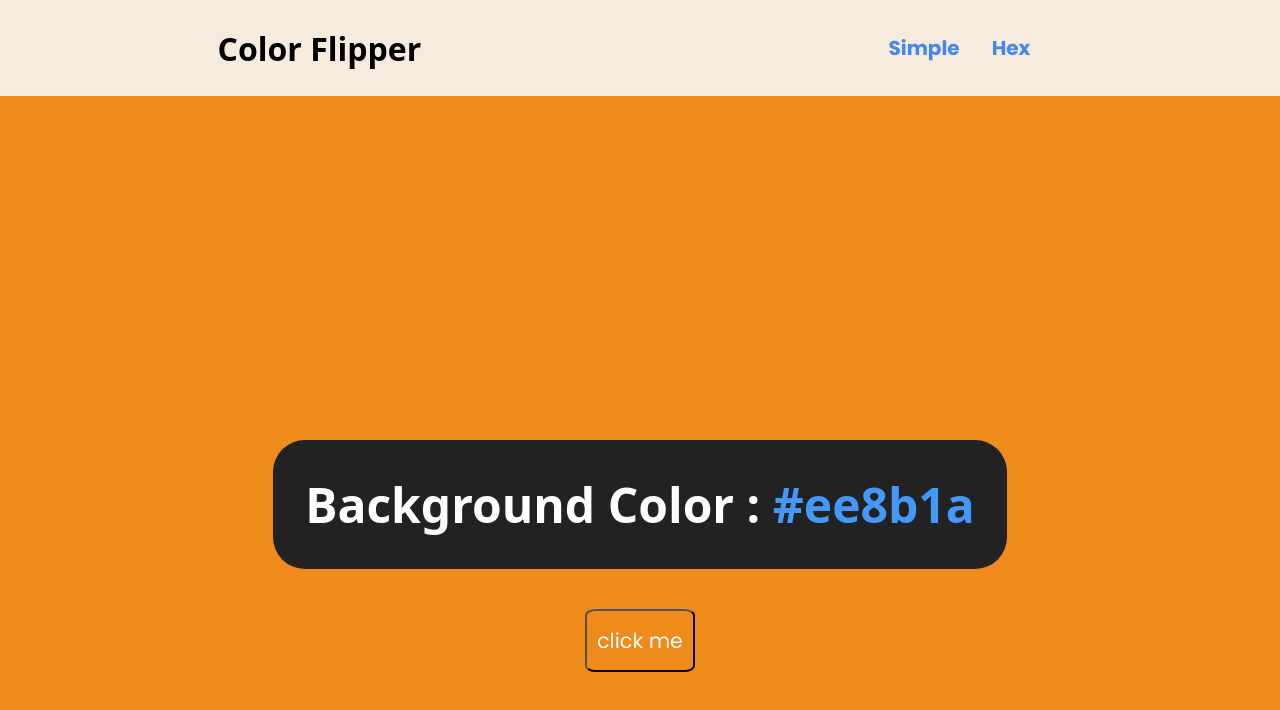
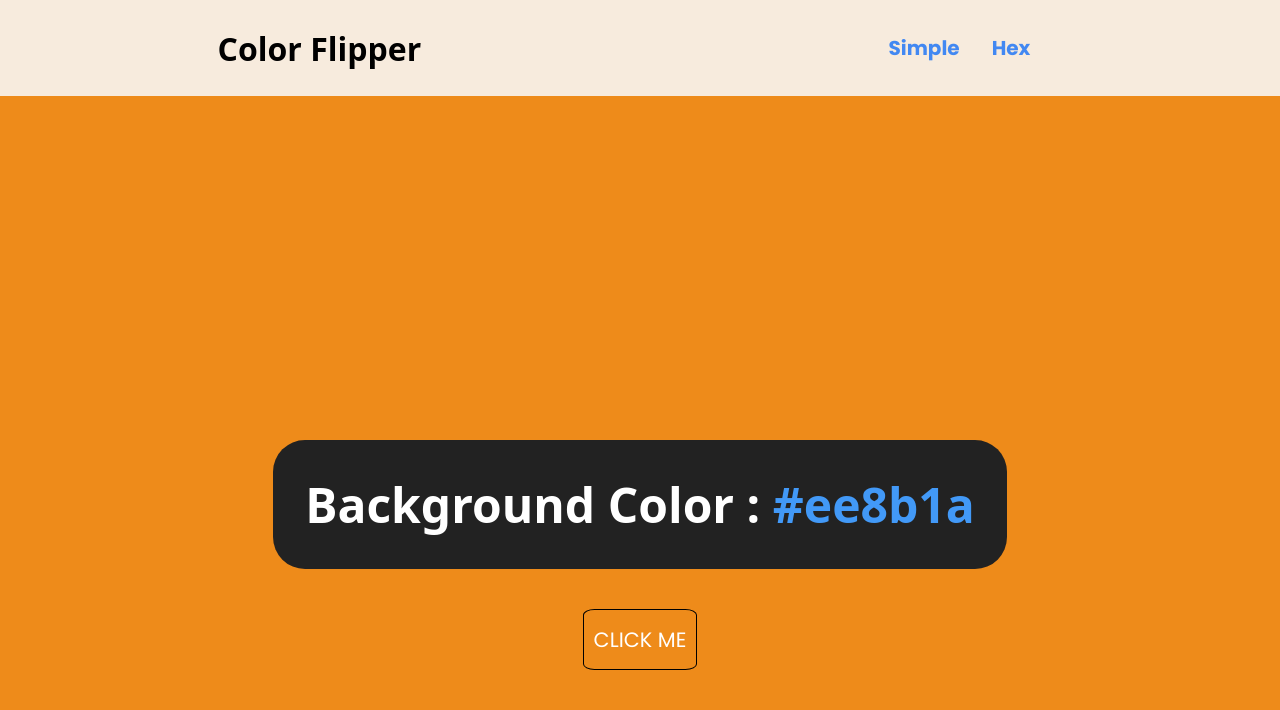
Before and after one commit to haisaedb/Javascript-Color-Flipper-Project, a plain HTML site: page index.html in a window 1280 px wide. Drawn offline with Linux system fonts and the light colour scheme; a web font is replaced by a local one.

Commit message:
update styles.css

```diff
--- a/styles.css
+++ b/styles.css
@@ -71,7 +71,7 @@ main{
 }
 
 .btn-hero{
-    transform:uppercase;
+    text-transform: uppercase;
     color: #ffffff;
     display: inline-block;
     border-radius: 10%;
@@ -80,9 +80,11 @@ main{
     font-size: 1.3rem;
     cursor: pointer;
     transition: all 0.3s linear;
+    border: 1px solid black;
 }
 
 .btn-hero:hover{
     background: #222;
     color: #ffffff;
+    font-weight: bold;
 }
```
